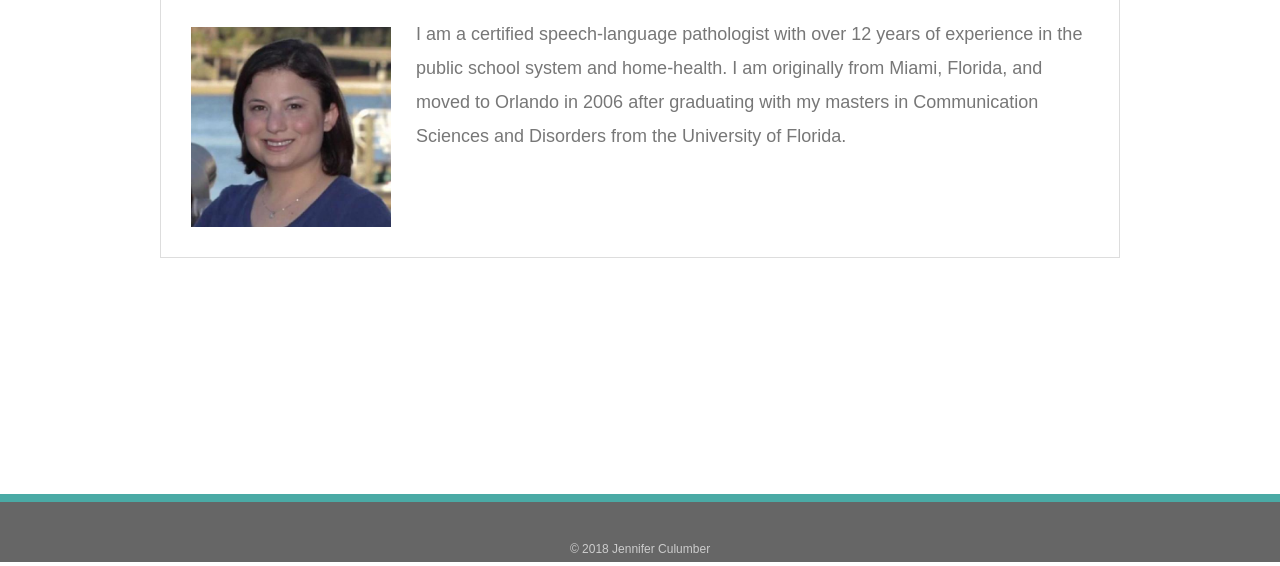
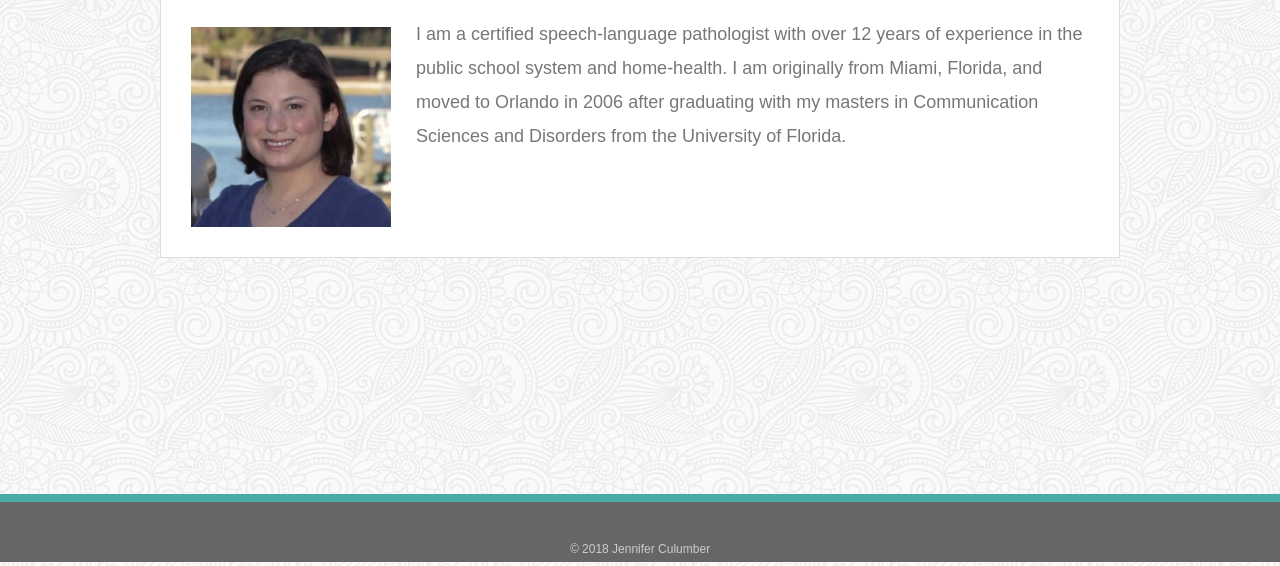
Before and after one commit to jculumber/jculumber.github.io, a plain HTML site: page index.html in a window 1280 px wide. Shown: the part 236-802 px from the top of the page. Drawn offline with Linux system fonts and the light colour scheme.

Commit message:
fixed background image

```diff
--- a/assets/css/style.css
+++ b/assets/css/style.css
@@ -3,7 +3,7 @@ body {
     font-size: 18px;
     line-height: 34px;
     color: #777;
-    background: url("../images/concrete_seamless.png");
+    background: url("../images/symphony.png");
   }
 
   * {
```
